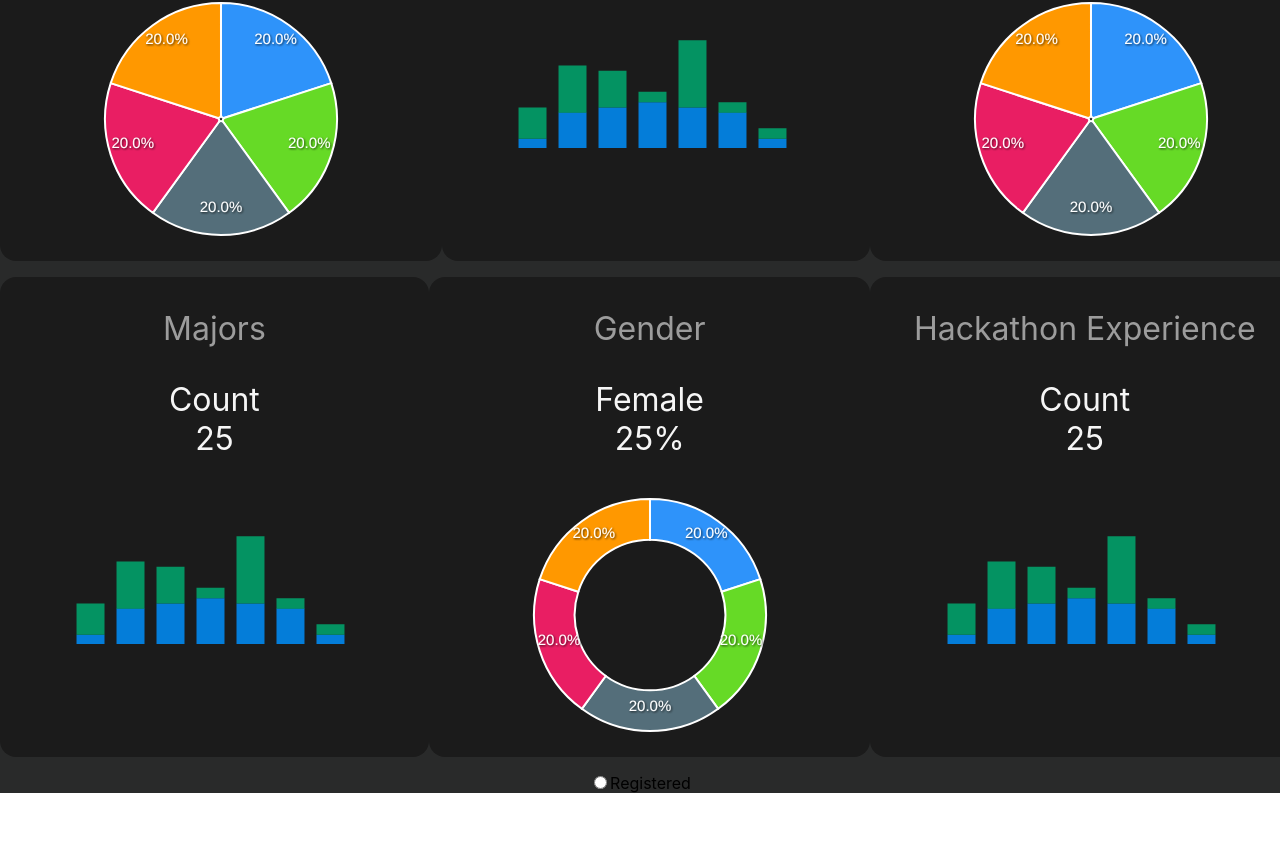
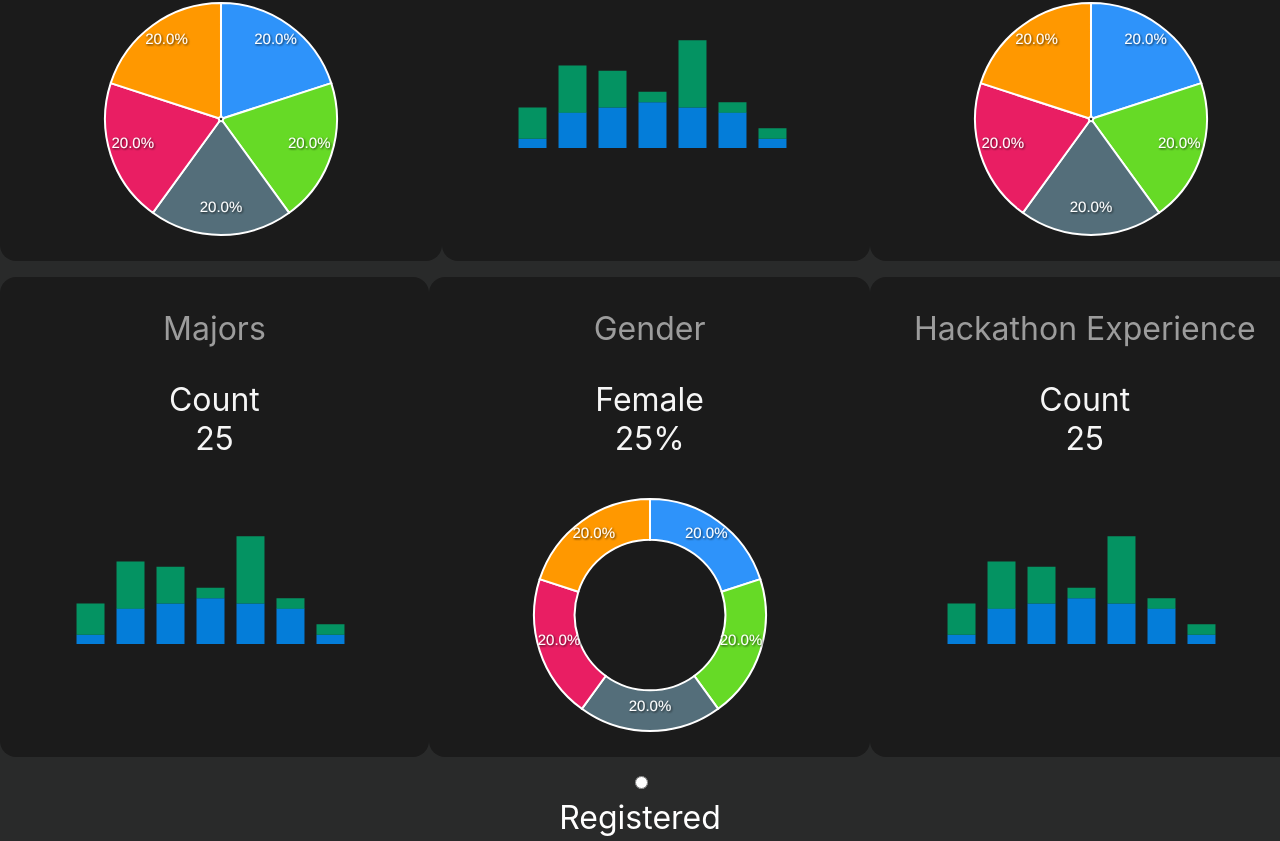
Before and after one commit to nishilfaldu/react-dashboard, a React (Create React App) app: page / in a window 1280 px wide. Shown: the part 301-1142 px from the top of the page. Before the commit the page ends 1094 px from the top, so only its background shows below. Built offline with nearby package versions, Linux system fonts and the light colour scheme.

Commit message:
styled span button aded

```diff
--- a/src/components/TabButton.js
+++ b/src/components/TabButton.js
@@ -1,5 +1,17 @@
 import React from 'react';
 import styled from "styled-components";
+
+const SpanButton = styled.span`
+    positive: relative;
+    display: flex;
+    align-items: center;
+    justify-content: center;
+    font-size: 2rem;
+    color: #ffffff;
+    height: 3rem;
+    padding: 0;
+    border-radius: 2rem;
+`
 
 const TabButton = function(props){
     return(
@@ -10,10 +22,12 @@ const TabButton = function(props){
                 id='input-1'
                 name='group'
                 />
-                <span className='btn'>
+                <SpanButton>
+                {/* <span className='btn'> */}
                     <span className='btn-icon uil uil-chart'/>
                     <span className='btn-text'>Registered</span>
-                </span>
+                {/* </span> */}
+                </SpanButton>
             </label>
         </div>
     );
```
